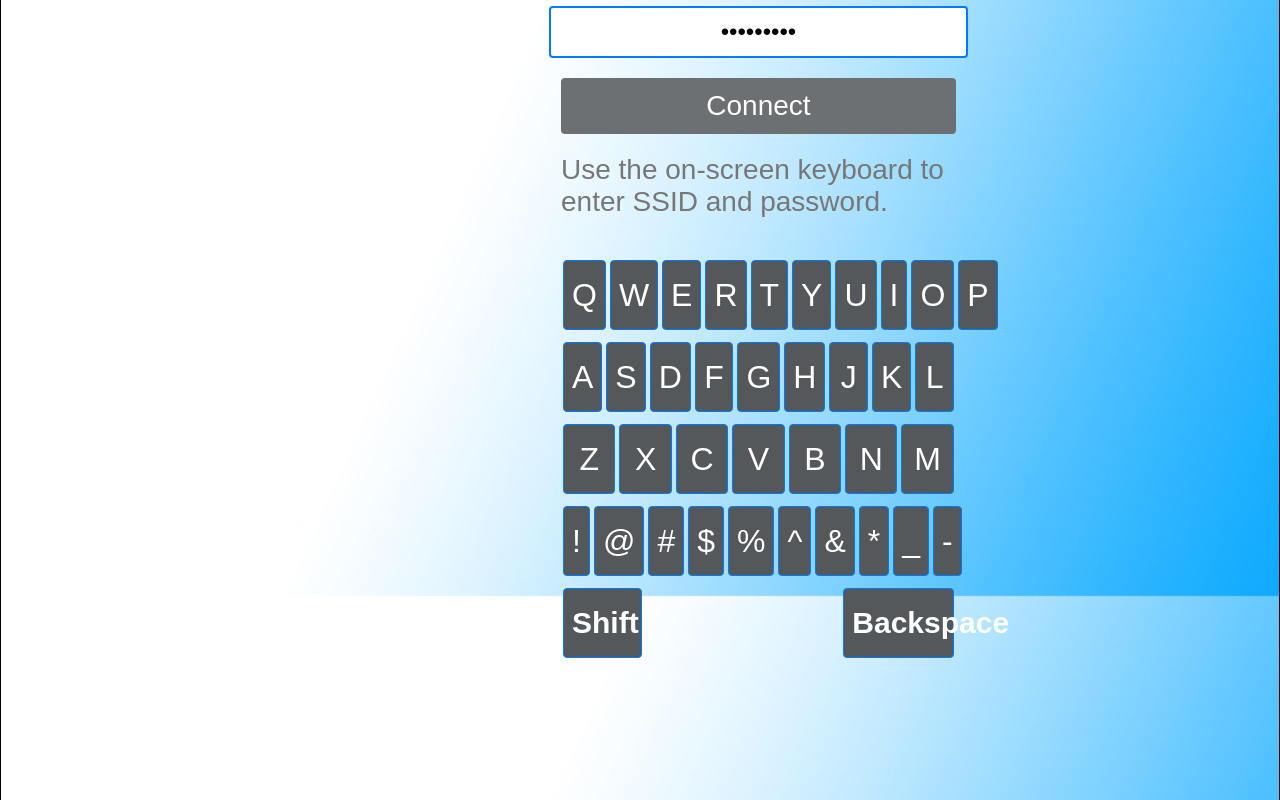
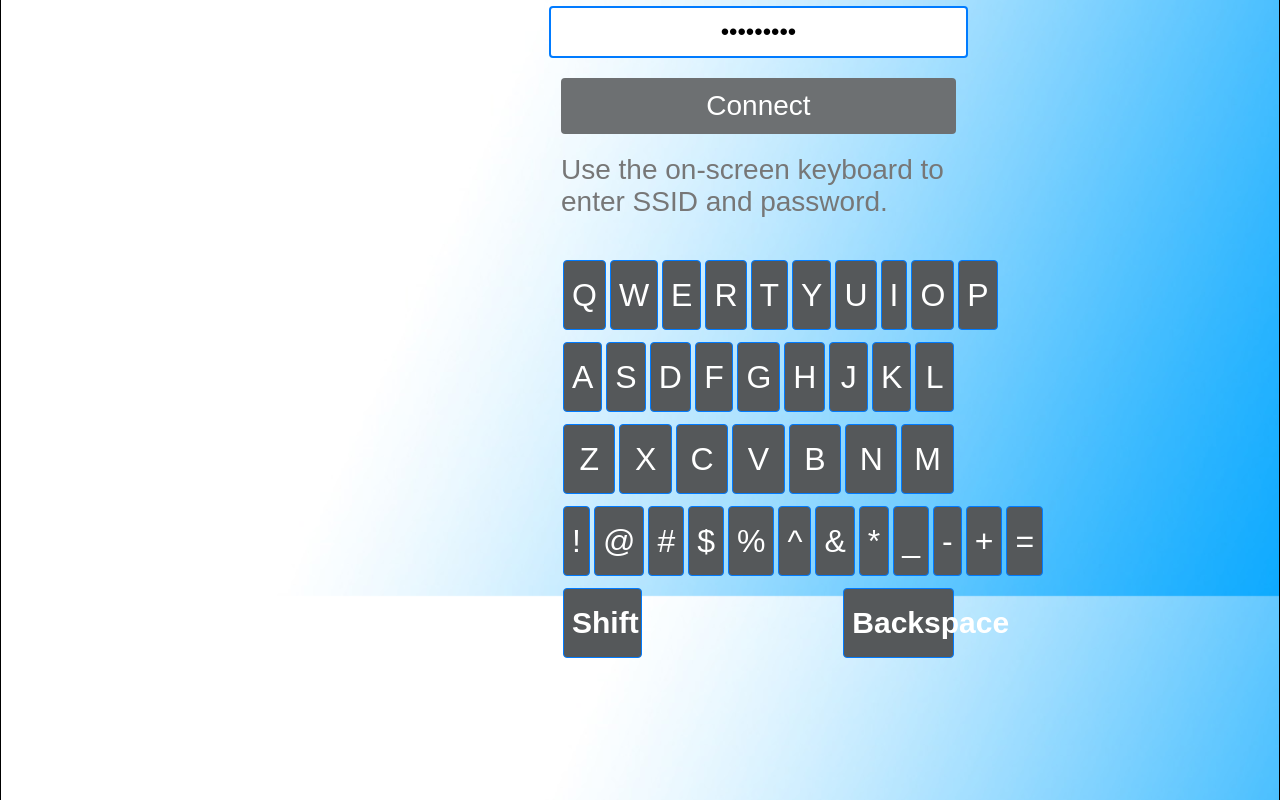
Before and after one commit to smart-life-tech/emv_reader, a plain HTML site: page html2/index.html in a window 1280 px wide. Both pictures are taken after typing "Sample123" into the empty fields and a click on the button "Shift". Shown: the top 800 px of the page. Drawn offline with Linux system fonts and the light colour scheme.

Commit message:
modified:   html2/index.html

```diff
--- a/html2/index.html
+++ b/html2/index.html
@@ -178,6 +178,8 @@ input:-webkit-autofill {
 					<button class="key">*</button>
 					<button class="key">_</button>
 					<button class="key">-</button>
+					<button class="key">+</button>
+					<button class="key">=</button>
 				</div>
 
 				<div class="keyboard-row">
```
